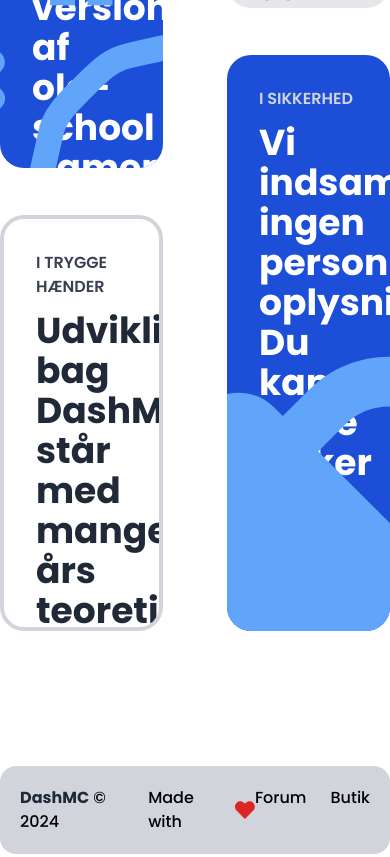
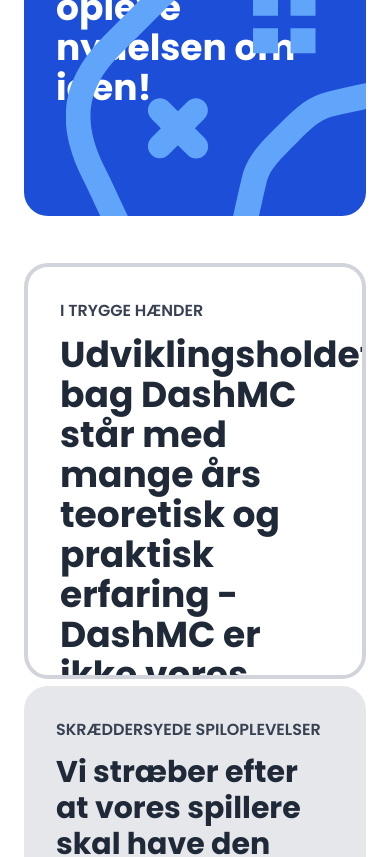
Before and after one commit to Tandhjulet/dashmc, a Next.js app: page / in a window 390 px wide. Shown: the part 1840-2697 px from the top of the page. Built offline with nearby package versions, Linux system fonts and the light colour scheme.

Commit message:
started work on responsiveness

```diff
--- a/package.json
+++ b/package.json
@@ -9,6 +9,7 @@
     "lint": "next lint"
   },
   "dependencies": {
+    "dashmc": "file:",
     "next": "14.2.13",
     "react": "^18",
     "react-dom": "^18",
--- a/src/app/page.tsx
+++ b/src/app/page.tsx
@@ -27,7 +27,7 @@
 
 export default function Home() {
   return (
-    <div className="flex flex-col mx-auto max-w-[1200px] items-center pt-32">
+    <main className="flex flex-col mx-auto max-w-[1250px] items-center pt-32 px-6">
 		<section id="hero" className="flex flex-col items-center">
 			<a href="#" className="z-20">
 				<h2 className="uppercase text-xl text-blue-600 font-bold">
@@ -81,7 +81,7 @@
 				Vi genopfinder det klassiske
 			</h2>
 
-			<ul className="columns-2 gap-16 mt-12 w-full max-w-[1500px]">
+			<ul className="columns-1 xl:columns-2 gap-16 mt-12 w-full max-w-[1500px]">
 				<LIChip className="bg-blue-700 h-[36rem] mb-10 relative">
 					<h4 className="text-gray-300 font-semibold">VI GENFINDER GLÆDEN</h4>
 					<h3 className="text-white font-bold text-4xl my-3">
@@ -108,13 +108,13 @@
 				<LIChip className="bg-blue-700 h-[36rem] relative">
 					<h4 className="text-gray-300 font-semibold">I SIKKERHED</h4>
 					<h3 className="text-white font-bold text-4xl my-3">
-						Vi indsamler ingen personlige oplysninger. Du kan være sikker på, at du og din data er i sikkerhed hos DashMC.
+						Vi indsamler ingen personlige oplysninger. Du kan være sikker på, at dig og dine data er i sikkerhed hos DashMC.
 					</h3>
 
 					<FaLock className="absolute size-[25rem] bottom-0 left-0 text-blue-400 -translate-x-1/4 translate-y-1/4 rotate-45" />
 				</LIChip>
 			</ul>
 		</section>
-	</div>
+	</main>
   );
 }
```
Also changed, not shown: 2 other files (tests, documents, lock files or other folders).
